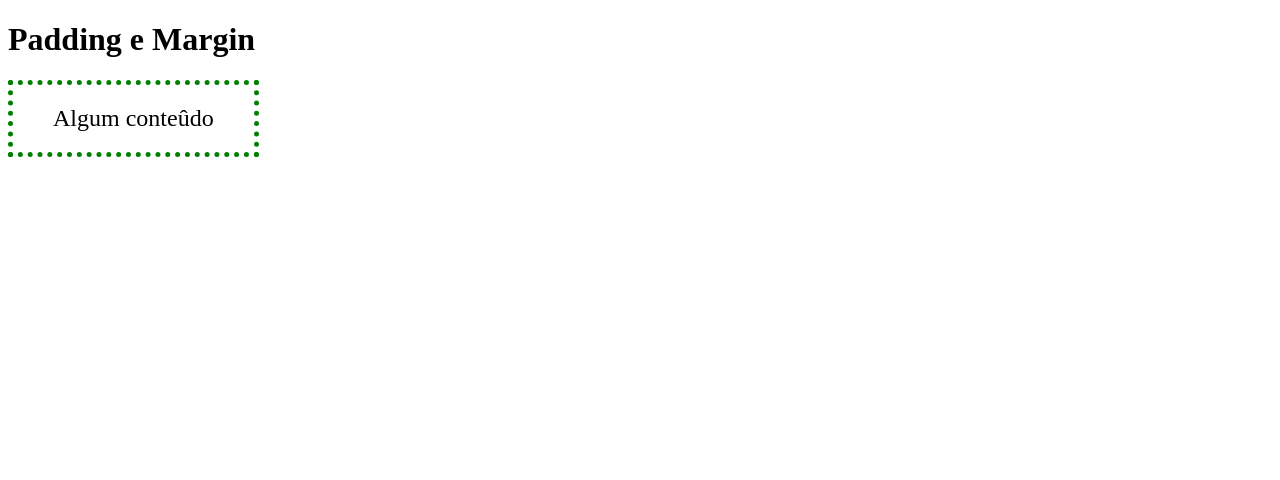
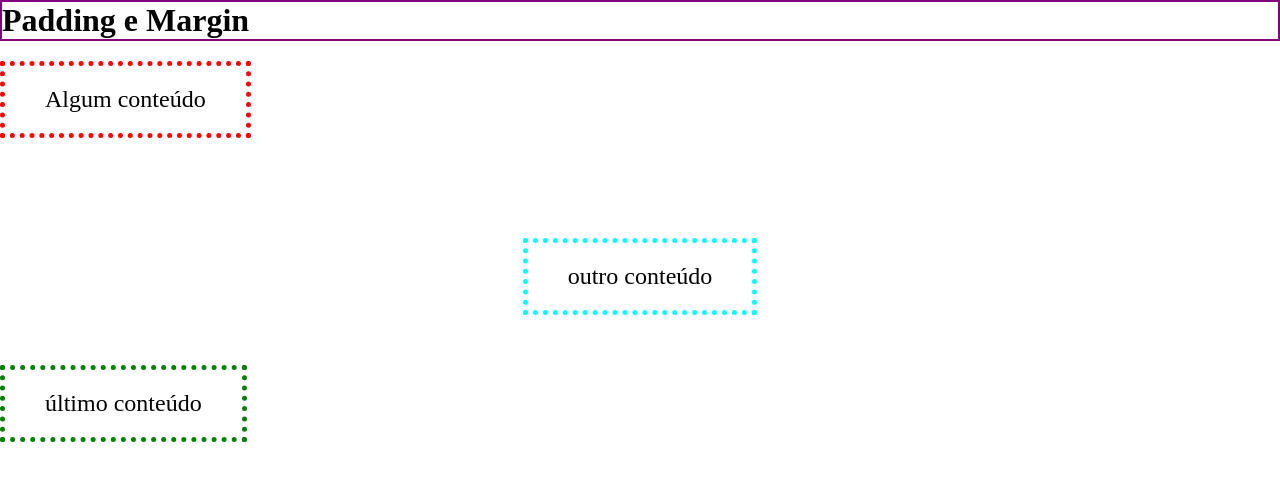
Before and after one commit to XinbinhaChan/Aulas_HTML_CSS, a plain HTML site: page 4_BOX_MODEL/2_padding_margin/index.html in a window 1280 px wide. Drawn offline with Linux system fonts and the light colour scheme.

Commit message:
margin-do-box-model

```diff
--- a/4_BOX_MODEL/2_padding_margin/index.html
+++ b/4_BOX_MODEL/2_padding_margin/index.html
@@ -10,8 +10,16 @@
 <body>
     <h1>Padding e Margin</h1>
 
-    <div>
-        Algum conteûdo
+    <div class="algum">
+        Algum conteúdo
+    </div>
+
+    <div class="outro">
+        outro conteúdo
+    </div>
+
+    <div class="ultimo">
+        último conteúdo
     </div>
 </body>
 </html>
--- a/4_BOX_MODEL/2_padding_margin/style.css
+++ b/4_BOX_MODEL/2_padding_margin/style.css
@@ -1,3 +1,7 @@
+*{
+    margin: 0;
+}
+
 div{
     border: 5px dotted green;
     width: fit-content;
@@ -23,8 +27,27 @@ div{
     padding: 30px 50px 70px 90px;
 
     /* Propriedades extras */
+
     /* padding na horizontal */
     padding-inline: 40px;
+
     /* padding na vertical */
     padding-block: 20px;
 }
+
+/* Margin é parecido com o padding, mas muda a distância da borda com elementos externos */
+h1{
+    margin-bottom: 20px;
+    border: 2px solid purple;
+}
+
+.algum{
+    margin-bottom: 100px;
+    border-color: red;
+}
+
+.outro{
+    margin-bottom: 50px;
+    border-color: cyan;
+    margin-inline: auto;
+}
```
